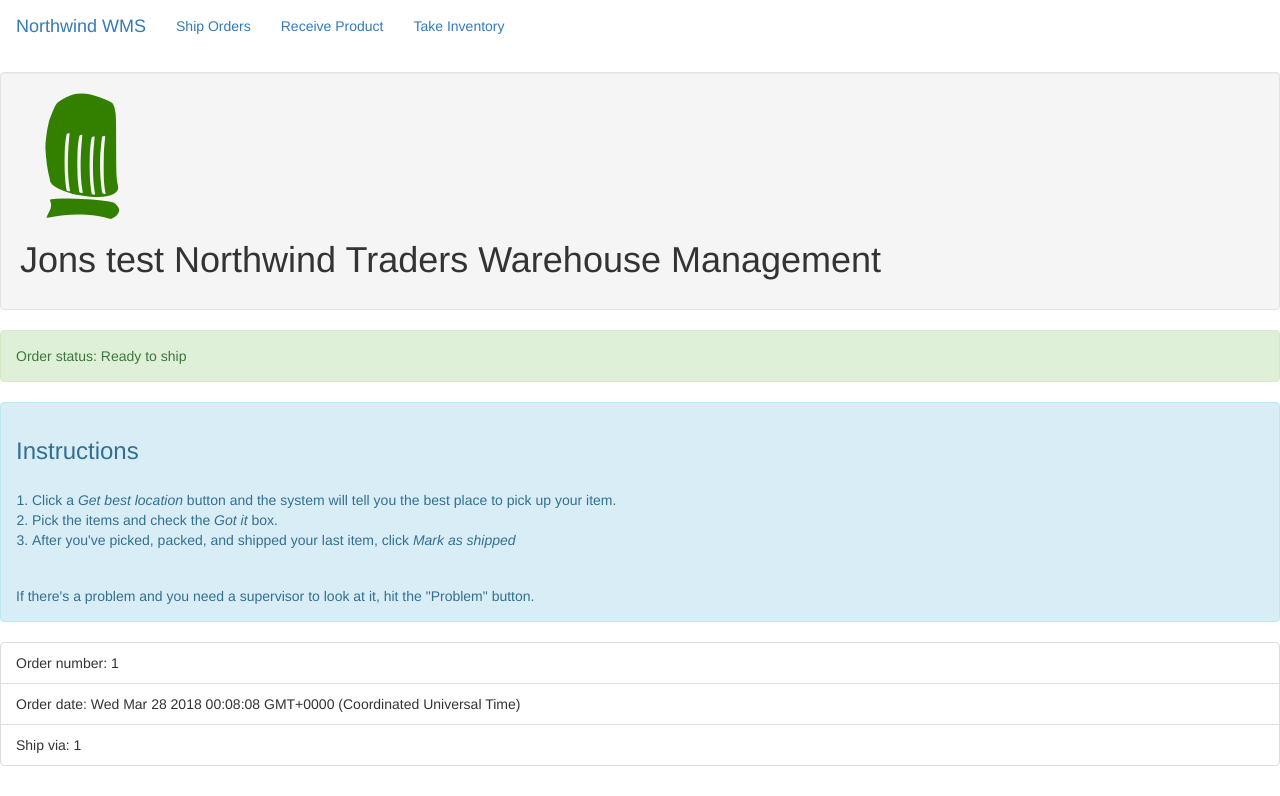
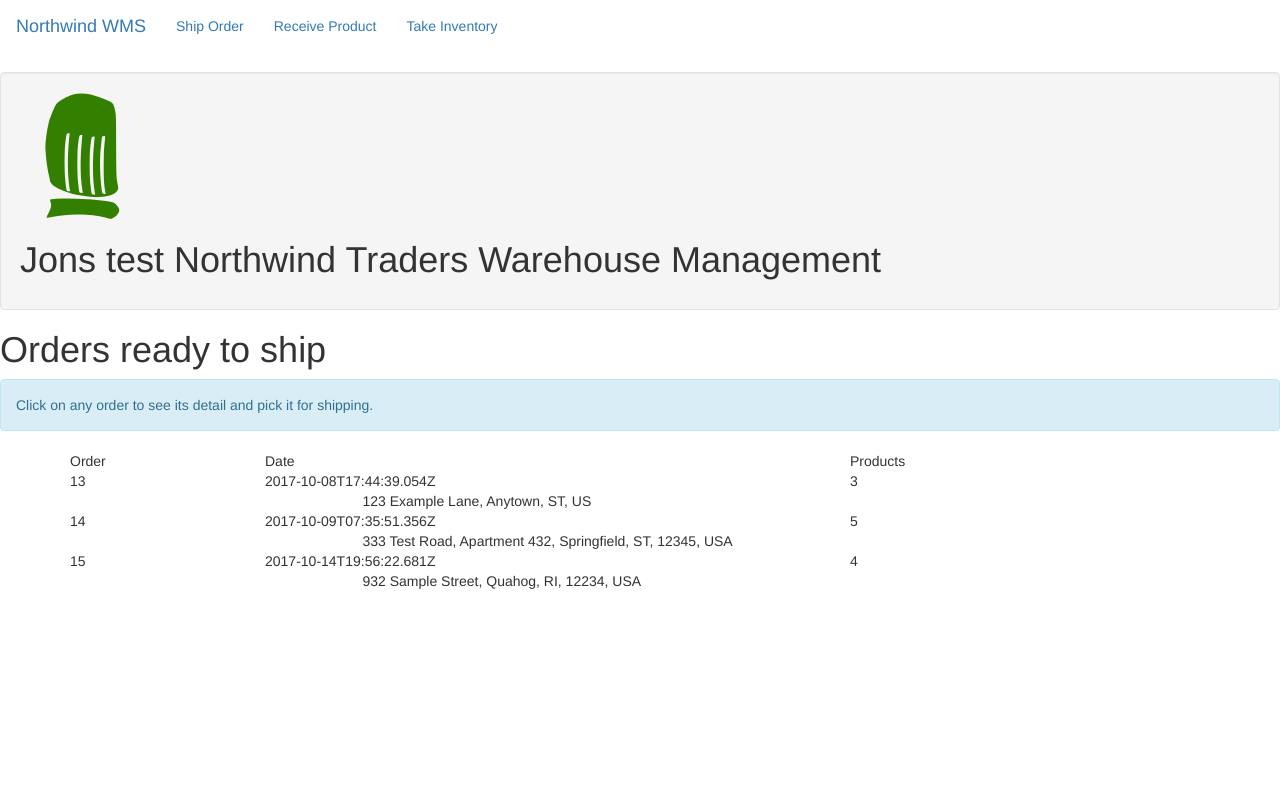
Before and after one commit to jhawbecker/Angular-4_Training-Labs, an Angular app in the folder warehouse/: page /ship in a window 1280 px wide. Shown: the top 796 px of the page. Built offline with nearby package versions, Linux system fonts and the light colour scheme.

Commit message:
Class Lesson/Lab 7

```diff
--- a/warehouse/src/app/app.component.html
+++ b/warehouse/src/app/app.component.html
@@ -7,9 +7,9 @@
       </div>
       <div class="collapse navbar-collapse" id="header-menu">
         <ul class="nav navbar-nav">
-          <li><a href="#">Ship Orders</a></li>
-          <li><a href="#">Receive Product</a></li>
-          <li><a href="#">Take Inventory</a></li>
+          <li><a [routerLink]="['ship']">Ship Order</a></li>
+          <li><a [routerLink]="['receive']">Receive Product</a></li>
+          <li><a [routerLink]="['inventory']">Take Inventory</a></li>
         </ul>
       </div>
     </div>
@@ -20,7 +20,8 @@
   </section>
 </header>
 <main>
-  <!-- <nw-dashboard></nw-dashboard> -->
-  <nw-ship-order></nw-ship-order>
+  <router-outlet></router-outlet>
+  <!-- <nw-ship-order></nw-ship-order> -->
   <!-- <nw-receive-product></nw-receive-product> -->
+  <!-- <nw-dashboard></nw-dashboard>-->
 </main>
--- a/warehouse/src/app/app.module.ts
+++ b/warehouse/src/app/app.module.ts
@@ -1,6 +1,6 @@
 import { BrowserModule } from '@angular/platform-browser';
 import { NgModule } from '@angular/core';
-
+import { routing } from './app.router'
 
 import { AppComponent } from './app.component';
 import { DashboardComponent } from './dashboard/dashboard.component';
@@ -20,7 +20,8 @@ import { ReceiveProductComponent } from './receiving/receive-product.component';
     ReceiveProductComponent
   ],
   imports: [
-    BrowserModule
+    BrowserModule,
+    routing
   ],
   providers: [],
   bootstrap: [AppComponent]
--- /dev/null
+++ b/warehouse/src/app/app.router.ts
@@ -0,0 +1,18 @@
+import { OrdersToShipComponent} from "./shipping/orders-to-ship.component"
+import { DashboardComponent } from "./dashboard/dashboard.component"
+import { ReceiveProductComponent } from "./receiving/receive-product.component"
+import { InventoryComponent } from "./inventory/inventory.component"
+
+import { RouterModule } from "@angular/router"
+import { ShipOrderComponent } from "./shipping/ship-order.component";
+
+const routes = [
+    {path:"ship", component: OrdersToShipComponent},
+    {path:"ship/:orderID", component: ShipOrderComponent },
+    {path:"receive", component: ReceiveProductComponent},
+    {path:"inventory", component: InventoryComponent},
+    {path:"**", component: DashboardComponent}
+    //Okay, you fill in the other three
+    ];
+
+export const routing = RouterModule.forRoot(routes);
--- a/warehouse/src/app/dashboard/dashboard.component.html
+++ b/warehouse/src/app/dashboard/dashboard.component.html
@@ -18,18 +18,18 @@
       <div class="col-xs-3">Destination</div>
     </div>
     <div class="bonusBodyCSS">
-    <div class="container order-row bonusRowCSS">
-      <div class="row row-1">
+      <div *ngFor="let order of orders" class="container order-row bonusRowCSS">
+        <div class="row row-1" [routerLink]="['/ship',order.orderID]">
           <div class="col-xs-3">{{order.orderID}}</div>
           <div class="col-xs-4">{{order.orderDate}}</div>
           <div class="col-xs-2">{{order.lines.length}}</div>
           <div class="col-xs-3">{{order.shipAddress}}</div>
-      </div>
+        </div>
       <!-- <div class="row row-2">
           <div class="col-xs-3"></div>
           <div class="col-xs-9">123 Main Street, Anytown, ST, 01234</div>
         </div> -->
+      </div>
     </div>
-  </div>
   </div> <!-- End of container div -->
 </section> <!-- End of panel -->
--- a/warehouse/src/app/shipping/orders-to-ship.component.html
+++ b/warehouse/src/app/shipping/orders-to-ship.component.html
@@ -9,8 +9,9 @@
     <div class="col-xs-4">Products</div>
   </div>
 
+  <!-- <div *ngFor="let order of orders" class="order-row"></div> -->
   <div class="order-row">
-    <div class="row row-1">
+    <div class="row row-1" [routerLink]="['/ship',13]">
       <div class="col-xs-2">13</div>
       <div class="col-xs-6">2017-10-08T17:44:39.054Z</div>
       <div class="col-xs-4">3</div>
@@ -21,7 +22,7 @@
     </div>
   </div>
   <div class="order-row">
-    <div class="row row-1">
+    <div class="row row-1" [routerLink]="['/ship',14]">
       <div class="col-xs-2">14</div>
       <div class="col-xs-6">2017-10-09T07:35:51.356Z</div>
       <div class="col-xs-4">5</div>
@@ -32,7 +33,7 @@
     </div>
   </div>
   <div class="order-row">
-    <div class="row row-1">
+    <div class="row row-1" [routerLink]="['/ship',15]">
       <div class="col-xs-2">15</div>
       <div class="col-xs-6">2017-10-14T19:56:22.681Z</div>
       <div class="col-xs-4">4</div>
--- a/warehouse/src/app/shipping/ship-order.component.ts
+++ b/warehouse/src/app/shipping/ship-order.component.ts
@@ -2,6 +2,7 @@ import { Component, OnInit } from '@angular/core';
 import { Order } from '../shared/order';
 import { OrderLine } from '../shared/orderLine';
 import { Product } from '../shared/product';
+import { ActivatedRoute } from '@angular/router';
 
 @Component({
   selector: 'nw-ship-order',
@@ -15,15 +16,16 @@ import { Product } from '../shared/product';
   }
     `]
 })
+
 export class ShipOrderComponent implements OnInit {
+  private order: Order;
 
-  order: Order;
-
-  constructor() { }
+  constructor(private _route:ActivatedRoute) { }
 
   ngOnInit() {
+    const id = this._route.snapshot.params['orderID'];
     this.order = new Order();
-    this.order.orderID = 1;
+    this.order.orderID = id;
     this.order.orderDate = new Date();
     this.order.shipVia = 1;
     this.order.shipping = 10;
@@ -44,7 +46,7 @@ export class ShipOrderComponent implements OnInit {
     line1.product.name = "Oreos";
     line1.product.imageUrl = "/assets/images/productImages/34.jpg";
     const line2 = new OrderLine();
-    line2.locationID = "05A3A";
+    //line2.locationID = "05A3As";
     line2.price = 30.00;
     line2.productID = 45;
     line2.quantity = 7;
@@ -53,6 +55,12 @@ export class ShipOrderComponent implements OnInit {
     line2.product.imageUrl = "/assets/images/productImages/67.jpg";
     this.order.lines.push(line1);
     this.order.lines.push(line2);
+
+    /*    for (let x; x = 1 ; x< 5) {
+        this.order.lines.push(new OrderLine);
+        this.order.lines[x].product.imageUrl = 'assets/images/productImages/${x}.jpg'
+
+       } */
   }
 
 }
```
Also changed, not shown: 1 other file (tests, documents, lock files or other folders).
